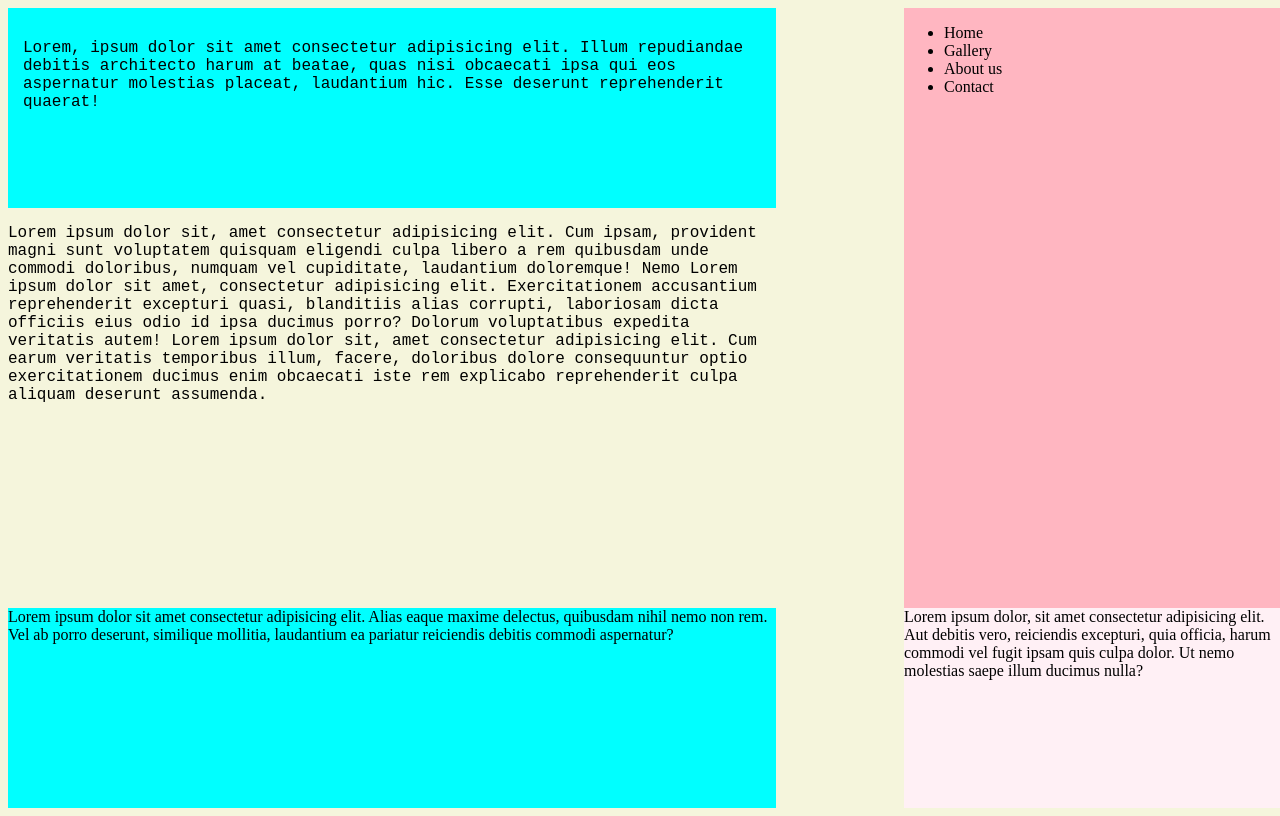
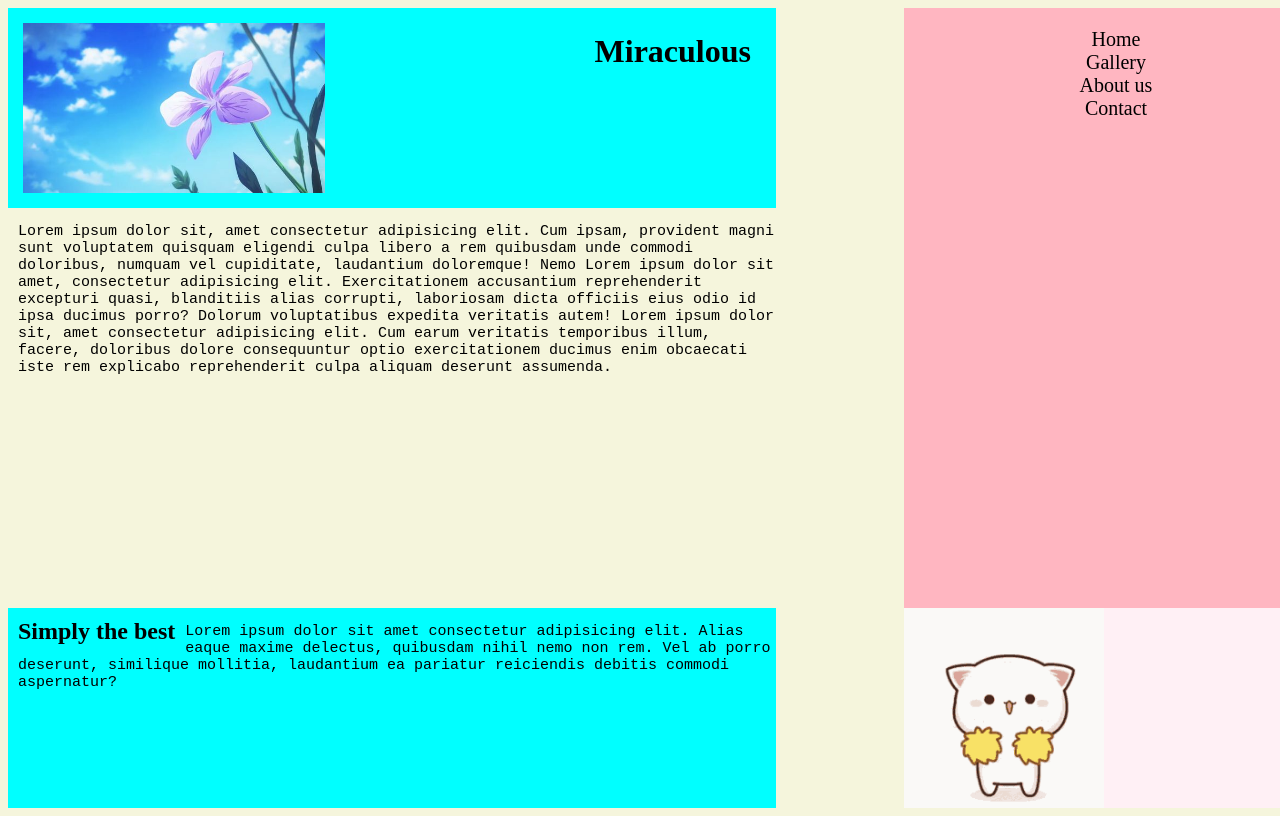
Before and after one commit to missShevel/Web1_layout, a plain HTML site: page index.html in a window 1280 px wide. Drawn offline with Linux system fonts and the light colour scheme.

Commit message:
home page adjusted

```diff
--- a/index.html
+++ b/index.html
@@ -13,12 +13,13 @@
 <body>
     <div class="grid-container">
         <header class = "header">
-            <p>Lorem, ipsum dolor sit amet consectetur adipisicing elit. Illum repudiandae debitis architecto harum at
-                beatae, quas nisi obcaecati ipsa qui eos aspernatur molestias placeat, laudantium hic. Esse deserunt
-                reprehenderit quaerat!</p>
+            <div class = "slogan1">
+                <h1>Miraculous</h1>
+            </div>
+            <img src="head.jpeg" alt="header-img">
         </header>
         <nav class = "menu">
-            <ul>
+            <ul class = "navigation-menu">
                 <li>Home</li>
                 <li>Gallery</li>
                 <li>About us</li>
@@ -38,12 +39,22 @@
             </p>
         </main>
 
-        <aside class = "aside">Lorem ipsum dolor, sit amet consectetur adipisicing elit. Aut debitis vero, reiciendis excepturi, quia
-            officia, harum commodi vel fugit ipsam quis culpa dolor. Ut nemo molestias saepe illum ducimus nulla?
+        <aside class = "aside">
+            <img src="kawaii-kitty-emri.gif" alt="kitty">
         </aside>
-        <footer class = "footer">Lorem ipsum dolor sit amet consectetur adipisicing elit. Alias eaque maxime delectus, quibusdam nihil
+
+        <footer class = "footer">
+            <div class = "slogan2">
+            <h2>Simply the best</h2>
+        </div>
+        <div>
+            <p>Lorem ipsum dolor sit amet consectetur adipisicing elit. Alias eaque maxime delectus, quibusdam nihil
             nemo non rem. Vel ab porro deserunt, similique mollitia, laudantium ea pariatur reiciendis debitis commodi
-            aspernatur?</footer>
+            aspernatur?</p>
+
+        </div>
+
+    </footer>
     </div>
 
 
--- a/style.css
+++ b/style.css
@@ -1,6 +1,4 @@
-html{
 
-}
 
 body {
     background-color: beige;
@@ -35,6 +33,9 @@ main {
 nav {
     background-color: lightpink;
     grid-area: menu;
+    display: flex;
+    justify-content: center;
+    align-items: baseline;
 
 
 }
@@ -48,8 +49,42 @@ aside {
 footer {
     background-color:aqua;
     grid-area: footer;
+    display: inline;
+}
+
+h1, h2 {
+    margin: 10px;
 }
 
 p{
 font-family: 'Courier New', Courier, monospace;
+font-size: 15px;
+padding: 0 0 5px 10px;
+
 }
+
+img{
+    max-width: 100%;
+    max-height: 100%;
+}
+
+.navigation-menu {
+    list-style: none;
+    text-align: center;
+   font-size: 20px;
+
+
+}
+
+
+.slogan1 {
+    float: right;
+}
+
+.slogan2 {
+    float: left;
+}
+
+.footer-desc {
+    float: right;
+}
```
Also changed, not shown: head.jpeg (added), kawaii-kitty-emri.gif (added).
